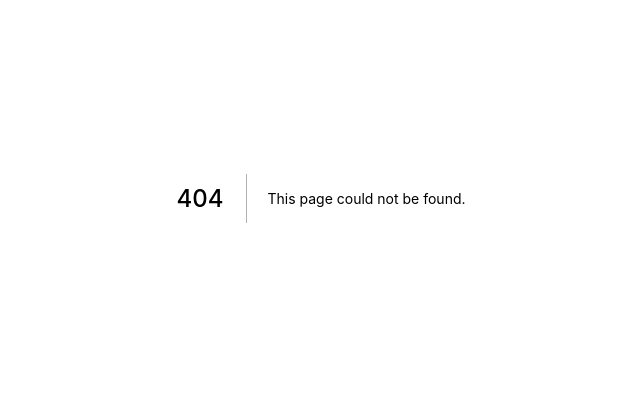
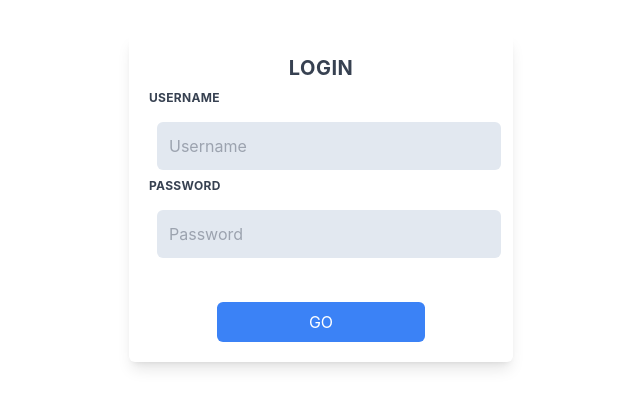
Before and after one commit to TheHikuro/AlexandraRoque, a Next.js app: page /login in a window 1280 px wide. Before the commit this address had no page. Shown: the part 202-610 px from the top of the page, without its empty margins (319-959 px from the left). Built offline with nearby package versions, Linux system fonts and the light colour scheme.

Commit message:
Add Login Page
WIP:
- Need to add DB and check
- Need to add isConnected

```diff
--- a/components/button/index.tsx
+++ b/components/button/index.tsx
@@ -5,6 +5,6 @@ interface IButtonProps {
 
 export const Button = ({name, onClick}: IButtonProps) => {
     return (
-        <button onClick={onClick} className='p-2 bg-blue-500 text-white rounded-md hover:bg-blue-700 focus:outline-none focus:shadow-outline' >{name}</button>
+        <button onClick={onClick} className='p-2 w-52 bg-blue-500 text-white rounded-md hover:bg-blue-700 focus:outline-none focus:shadow-outline' >{name}</button>
     )
 }
--- a/components/inputs/index.tsx
+++ b/components/inputs/index.tsx
@@ -13,6 +13,6 @@ export const Input = ({name, onChange, type}: IInputProps) => {
         onChange(e);
     }
     return (
-        <input type={type} name={name} placeholder={name} onChange={handleChange} value={value} className='p-3 bg-slate-200 m-2 text-white rounded-md hover:bg-slate-700 focus:outline-none focus:shadow-outline' />
+        <input type={type} name={name} placeholder={name} onChange={handleChange} value={value} className='p-3 bg-slate-200 m-2 text-white rounded-md hover:bg-slate-300 focus:outline-none focus:shadow-outline w-full' />
     )
 }
--- /dev/null
+++ b/pages/login/index.tsx
@@ -0,0 +1,50 @@
+import { useRouter } from "next/router";
+import React from "react";
+import { Button } from "../../components/button";
+import { Input } from "../../components/inputs";
+
+const Login = () => {
+    const router = useRouter();
+    const [email, setEmail] = React.useState("");
+    const [password, setPassword] = React.useState("");
+    const [error, setError] = React.useState("");
+
+    const handleSubmit = (e: React.FormEvent<HTMLFormElement>) => {
+        e.preventDefault();
+        if (email === "" || password === "") {
+            setError("Please fill all fields");
+        }
+        else {
+            setError("");
+            router.push("/admin");
+        }
+    }
+
+    return (
+        <div className="flex flex-col items-center justify-center h-screen">
+            <form onSubmit={handleSubmit} className="w-full max-w-sm shadow-lg p-5 rounded-md flex justify-center items-center flex-col">
+                <h1 className="block uppercase tracking-wide text-gray-700 text-xl font-bold mb-2">Login</h1>
+                <div className="flex flex-wrap -mx-3 mb-6">
+                    <div className="w-full px-3 mb-6 md:mb-0">
+                        <label className="block uppercase tracking-wide text-gray-700 text-xs font-bold mb-2" htmlFor="grid-email">
+                            Username
+                        </label>
+                        <Input name="Username" type="text" onChange={(e) => setEmail(e.target.value)} />
+                    </div>
+                    <div className="w-full px-3 mb-6 md:mb-0">
+                        <label className="block uppercase tracking-wide text-gray-700 text-xs font-bold mb-2" htmlFor="grid-password">
+                            Password
+                        </label>
+                        <Input name="Password" type="password" onChange={(e) => setPassword(e.target.value)} />
+                    </div>
+                </div>
+                <p className="text-red-500 text-xs italic mb-3">{error}</p>
+                <div className="flex items-center justify-center">
+                    <Button name="GO" />
+                </div>
+            </form>
+        </div>
+    );
+}
+
+export default Login;
```
